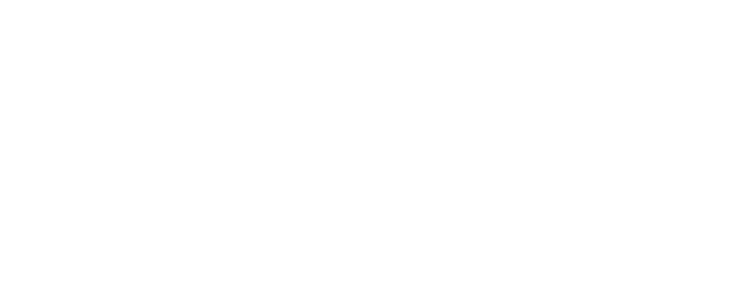
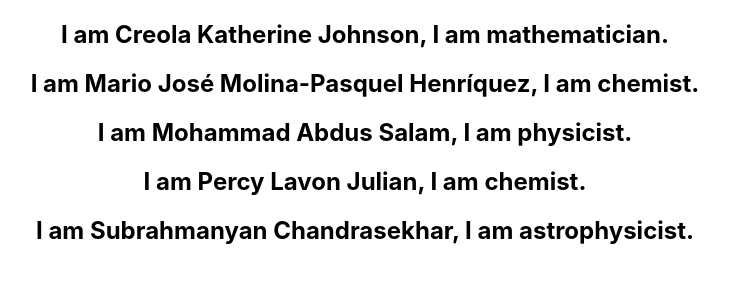
Before and after one commit to gresahodolli/react-js-basics, a React (Create React App) app in the folder react-js-basics-2/: page / in a window 1280 px wide. Shown: the top 300 px of the page, without its empty margins (275-1004 px from the left). Built offline with nearby package versions, Linux system fonts and the light colour scheme.

Commit message:
list rendering

```diff
--- a/react-js-basics-2/src/App.js
+++ b/react-js-basics-2/src/App.js
@@ -10,11 +10,13 @@
 import EventBind from './components/EventBind';
 import ParentComponent from './components/ParentComponent';
 import UserGreeting from './components/UserGreeting';
+import NameList from './components/NameList';
 
 function App() {
   return (
     <div className="App">
-     <UserGreeting> </UserGreeting>
+      <NameList></NameList>
+     {/* <UserGreeting> </UserGreeting> */}
       {/* <ParentComponent /> */}
       {/* <EventBind></EventBind> */}
       {/* <FunctionClick></FunctionClick> */}
--- /dev/null
+++ b/react-js-basics-2/src/components/NameList.js
@@ -0,0 +1,64 @@
+import React from 'react'
+
+import Person from './Person';
+
+
+function NameList() {
+
+    const persons = [{
+
+        id: 0,
+
+        name: 'Creola Katherine Johnson',
+
+        profession: 'mathematician',
+
+      }, {
+
+        id: 1,
+
+        name: 'Mario José Molina-Pasquel Henríquez',
+
+        profession: 'chemist',
+
+      }, {
+
+        id: 2,
+
+        name: 'Mohammad Abdus Salam',
+
+        profession: 'physicist',
+
+      }, {
+
+        name: 'Percy Lavon Julian',
+
+        profession: 'chemist',
+
+      }, {
+
+        name: 'Subrahmanyan Chandrasekhar',
+
+        profession: 'astrophysicist',
+
+      }];
+
+    const personList = persons.map(person => (<Person person={person}/>) )
+
+  return (
+
+    <div>
+
+       {
+
+      personList
+
+       }
+
+    </div>
+
+  )
+
+}
+
+export default NameList
--- /dev/null
+++ b/react-js-basics-2/src/components/Person.js
@@ -0,0 +1,12 @@
+import React, { Component } from 'react'
+
+ function Person({person}) {
+    return (
+      <div>
+        <h2>I am {person.name}, I am {person.profession}. </h2>
+        </div>
+    )
+
+}
+
+export default Person
```
